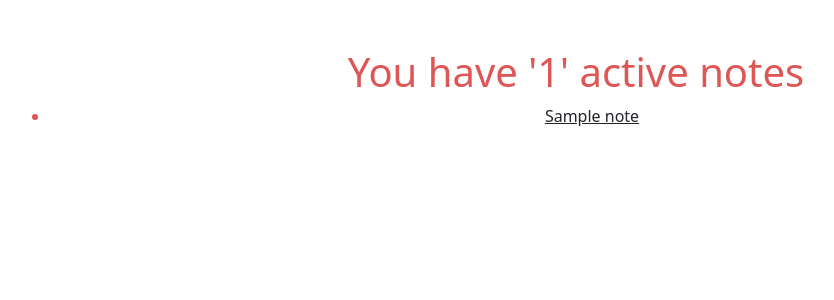
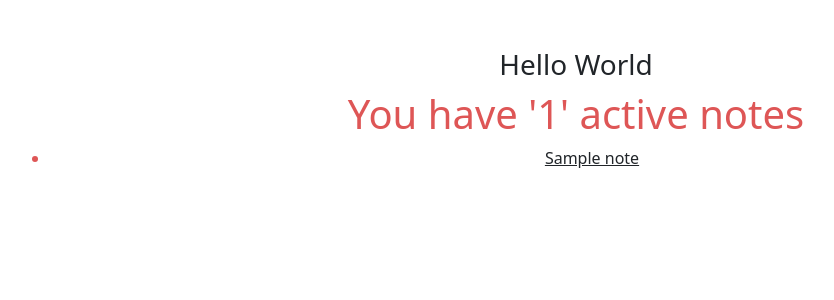
Before and after one commit to NagahShinawy/veryacademy, a Django app: page /notes/all/ in a window 1280 px wide. Shown: the part 54-354 px from the top of the page, without its empty margins (64-898 px from the left). Run offline with Django 3.2, Linux system fonts and the light colour scheme; a user stored in the database is signed in; tables that the repository leaves empty hold one stand-in row (values such as "Sample post").

Commit message:
try context data CBV

```diff
--- a/apps/home/templates/home/home.html
+++ b/apps/home/templates/home/home.html
@@ -2,7 +2,7 @@
 
 
 {% block content %}
-
+            <h3>{{ welcome }}</h3>
             <h2>{{ username|upper }}</h2>
             <h4>{{ custom_user }}</h4>
             <h1>You have '{{ notes.count }}' active notes</h1>
--- a/apps/home/views.py
+++ b/apps/home/views.py
@@ -61,6 +61,11 @@ class NoteListView(LoginRequiredMixin, ListView):
     def get_queryset(self):
         return self.request.user.notes.filter(is_active=True)
         # return Note.objects.filter(owner=self.request.user, is_active=True)
+
+    def get_context_data(self, *, object_list=None, **kwargs):
+        data = super().get_context_data(object_list=None, **kwargs)
+        data["welcome"] = "Hello World"
+        return data
 
 
 class NoteDetailsView(PermissionMixin, DetailView):
```
